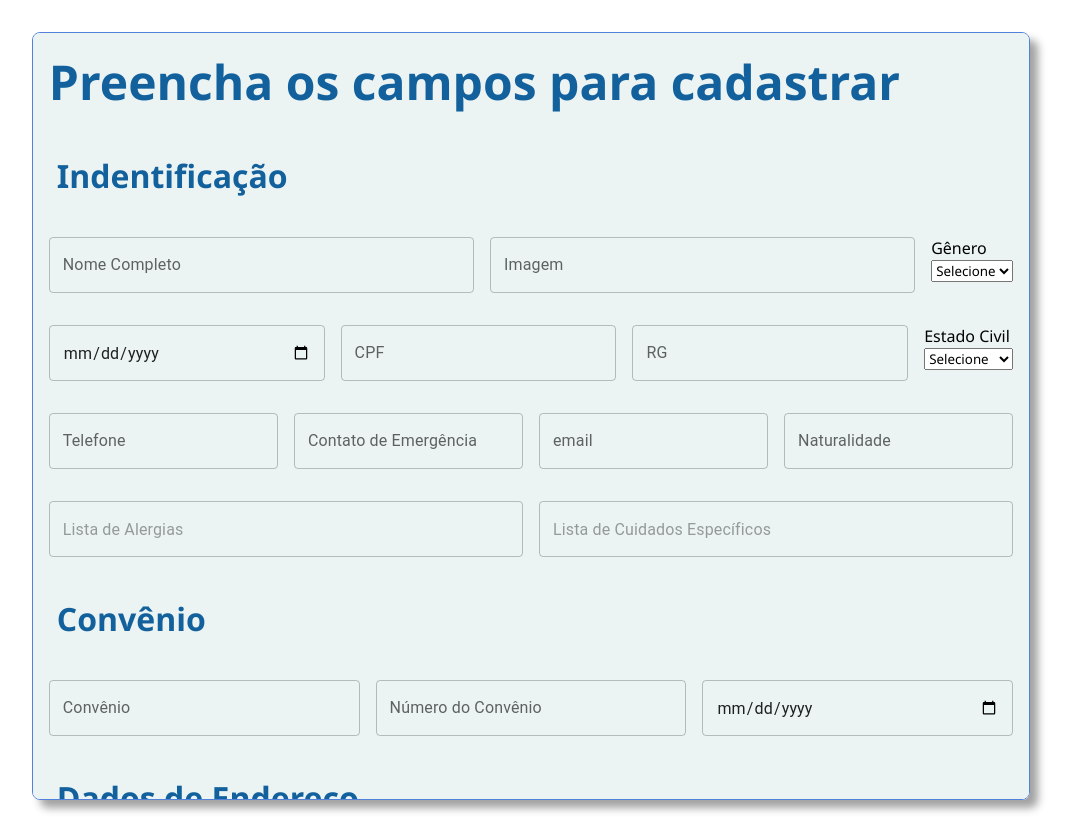
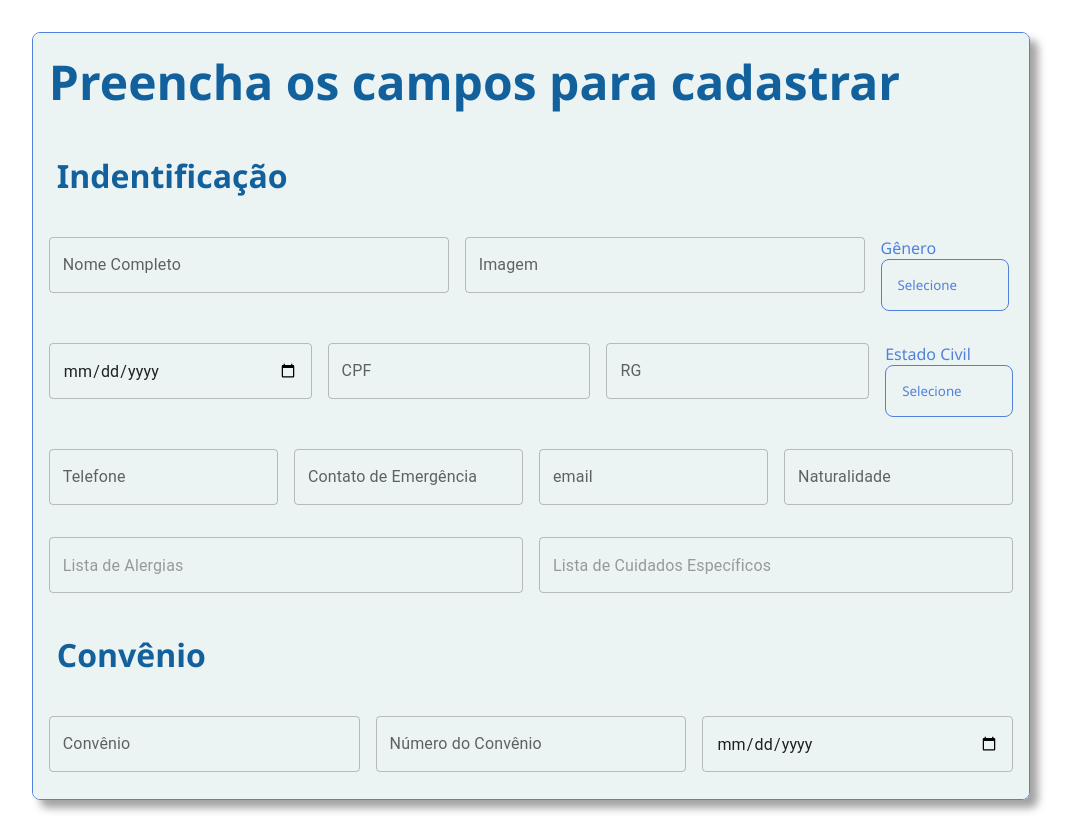
Before and after one commit to FullStack-Trindade/M3P-FrontEnd-Squad5, a React (Vite) app in the folder LifeCare/: page / in a window 1280 px wide. Shown: the whole page, without its empty margins (109-1183 px from the left). Built offline with nearby package versions, Linux system fonts and the light colour scheme.

Commit message:
Select component criado

```diff
--- a/LifeCare/src/components/FormRegisterPatient/FormRegisterPatient.component.jsx
+++ b/LifeCare/src/components/FormRegisterPatient/FormRegisterPatient.component.jsx
@@ -5,6 +5,7 @@ import { useForm } from "react-hook-form";
 import * as Styled from "./FormRegisterPatient.styles";
 import { useEffect } from "react";
 import { ViaCEP } from "../../services/ViaCep/ViaCep.service";
+import { SelectComponent } from "../Select/Select.component";
 
 export const FormRegisterComponent = () => {
   const {
@@ -15,6 +16,21 @@ export const FormRegisterComponent = () => {
     formState: { errors },
   } = useForm();
 
+  const selectGender = [
+    { value: "", label: "Selecione" },
+    { value: "male", label: "Masculino" },
+    { value: "female", label: "Feminino" },
+    { value: "other", label: "Outro" },
+  ];
+
+  const selectCivilStatus = [
+    { value: "", label: "Selecione" },
+    { value: "single", label: "Solteiro" },
+    { value: "married", label: "Casado" },
+    { value: "separated", label: "Separado" },
+    { value: "divorced", label: "Divorciado" },
+    { value: "widowed", label: "Viúvo" },
+  ];
   const handleCep = async () => {
     await ViaCEP(watch("cep")).then((res) => {
       setValue("city", res.localidade);
@@ -76,21 +92,14 @@ export const FormRegisterComponent = () => {
                 ...register("url"),
               }}
             />
-
-            <div className="select">
-              <label className="genderLabel" htmlFor="gender">
-                Gênero
-              </label>
-              <select
-                id="gender"
-                {...register("gender", { required: "Campo obrigatório" })}
-              >
-                <option value="">Selecione</option>
-                <option value="male">Homem</option>
-                <option value="female">Mulher</option>
-                <option value="other">outro</option>
-              </select>
-            </div>
+            <SelectComponent
+              id={"gender"}
+              label={"Gênero"}
+              error={!!errors.gender}
+              helperText={errors.gender?.message}
+              option={selectGender}
+              {...register("gender", { required: "Selecione uma das opções" })}
+            />
           </Styled.FormRow>
           <Styled.FormRow>
             <InputComponent
@@ -144,22 +153,16 @@ export const FormRegisterComponent = () => {
               error={!!errors.rg}
               helperText={errors.rg?.message}
             />
-            <div className="select">
-              <label className="civilStatus" htmlFor="civilStatus">
-                Estado Civil
-              </label>
-              <select
-                id="civilStatus"
-                {...register("civilStatus", { required: true })}
-              >
-                <option value="">Selecione</option>
-                <option value="single">Solteiro</option>
-                <option value="married">Casado</option>
-                <option value="separated">Separado</option>
-                <option value="divorced">Divorciado </option>
-                <option value="widowed">Viúvo</option>
-              </select>
-            </div>
+            <SelectComponent
+              id={"civilStatus"}
+              label={"Estado Civil"}
+              error={!!errors.civilStatus}
+              helperText={errors.civilStatus?.message}
+              option={selectCivilStatus}
+              {...register("civilStatus", {
+                required: "Selecione uma das opções",
+              })}
+            />
           </Styled.FormRow>
           <Styled.FormRow>
             <InputComponent
--- /dev/null
+++ b/LifeCare/src/components/Select/Select.component.jsx
@@ -0,0 +1,44 @@
+import PropTypes from "prop-types";
+import * as Styled from "./Select.styles";
+
+export const SelectComponent = ({
+  register,
+  error,
+  helperText,
+  label,
+  option,
+  id,
+}) => {
+  return (
+    <Styled.SelectGroup>
+      <Styled.SelectLabel $color={error && "danger"} htmlFor={id}>
+        {label}
+      </Styled.SelectLabel>
+      <Styled.FormSelect id={id} $color={error && "danger"} {...register}>
+        {option &&
+          option.map((item, index) => {
+            return (
+              <option key={index} value={item?.value}>
+                {item?.label}
+              </option>
+            );
+          })}
+      </Styled.FormSelect>
+      {error && (
+        <Styled.HelperText $color={error && "danger"}>
+          {helperText}
+        </Styled.HelperText>
+      )}
+    </Styled.SelectGroup>
+  );
+};
+
+SelectComponent.propTypes = {
+  register: PropTypes.any,
+  option: PropTypes.any,
+  error: PropTypes.any,
+  value: PropTypes.any,
+  label: PropTypes.string,
+  type: PropTypes.string,
+  id: PropTypes.string,
+};
--- /dev/null
+++ b/LifeCare/src/components/Select/Select.styles.jsx
@@ -0,0 +1,47 @@
+import styled from "styled-components";
+
+export const SelectGroup = styled.div`
+  display: flex;
+  width: 20rem;
+  flex-direction: column;
+  align-items: flex-start;
+`;
+export const SelectLabel = styled.label`
+  display: flex;
+  align-items: flex-start;
+  align-self: stretch;
+  color: ${({ $color }) => {
+    return $color === "danger" ? "#BE2E2E" : "#5281DC";
+  }};
+  font-size: 1.5;
+  font-style: normal;
+  font-weight: 400;
+  line-height: normal;
+`;
+
+export const FormSelect = styled.select`
+  display: inline-block;
+  width: 8rem;
+  cursor: pointer;
+  padding: 1rem 1rem;
+  outline: 0;
+  border: 1px solid
+    ${({ $color }) => {
+      return $color === "danger" ? "#BE2E2E" : "#5281DC";
+    }};
+  border-radius: 0.5rem;
+  color: ${({ $color }) => {
+    return $color === "danger" ? "#BE2E2E" : "#5281DC";
+  }};
+  background-color: transparent;
+  appearance: none;
+  -webkit-appearance: none;
+  -moz-appearance: none;
+`;
+
+export const HelperText = styled.p`
+  font-size: 0.8rem;
+  color: ${({ $color }) => {
+    return $color === "danger" ? "#BE2E2E" : "#5281DC";
+  }};
+`;
```
